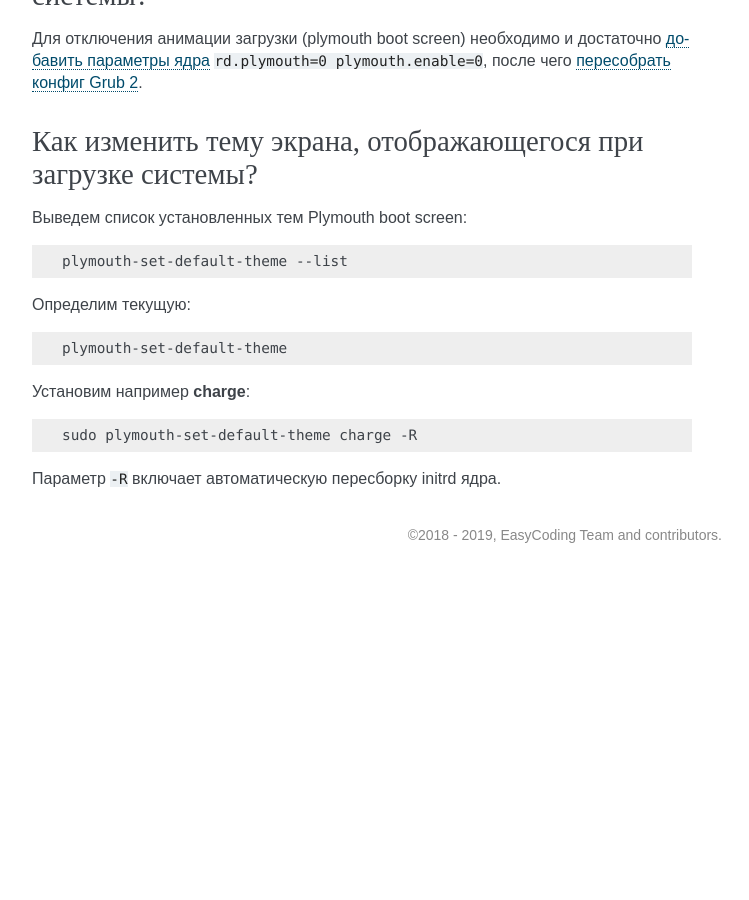
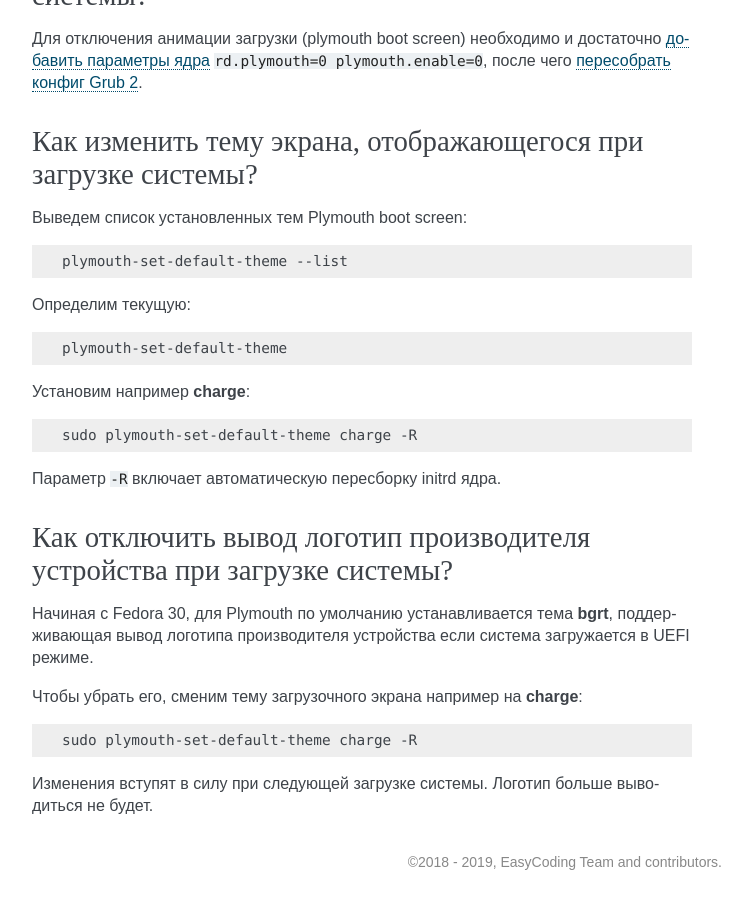
Before and after one commit to RussianFedora/FAQ, a Sphinx documentation site: the page built from source/using-system.rst, in a window 1280 px wide and 900 px high, scrolled down 14231 px. Shown: the whole window, without its empty margins (388-1137 px from the left). Built offline with Sphinx 7.4.7, drawn with Linux system fonts in a browser that asks for light colours; before the commit the page ends 14804 px from its top, so only the background shows below that; some of the changed text lies outside the part shown.

Commit message:
Added question about disabling manufacturer's logo on boot.

```diff
--- a/source/using-system.rst
+++ b/source/using-system.rst
@@ -854,3 +854,19 @@ KDE предоставляет особый PAM модуль для автома
     sudo plymouth-set-default-theme charge -R
 
 Параметр ``-R`` включает автоматическую пересборку initrd ядра.
+
+.. index:: boot, plymouth, theme
+.. _plymouth-nologo:
+
+Как отключить вывод логотип производителя устройства при загрузке системы?
+============================================================================
+
+Начиная с Fedora 30, для Plymouth по умолчанию устанавливается тема **bgrt**, поддерживающая вывод логотипа производителя устройства если система загружается в UEFI режиме.
+
+Чтобы убрать его, сменим тему загрузочного экрана например на **charge**:
+
+.. code-block:: text
+
+    sudo plymouth-set-default-theme charge -R
+
+Изменения вступят в силу при следующей загрузке системы. Логотип больше выводиться не будет.
```
